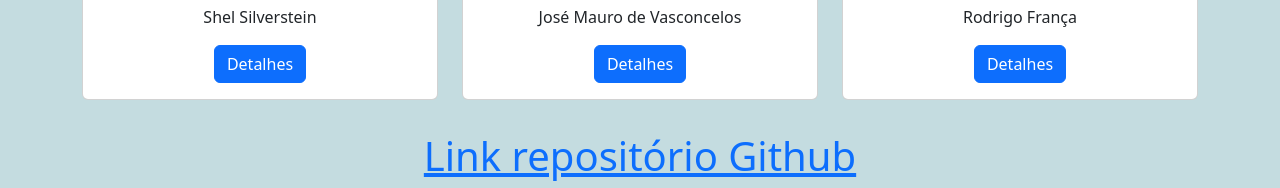
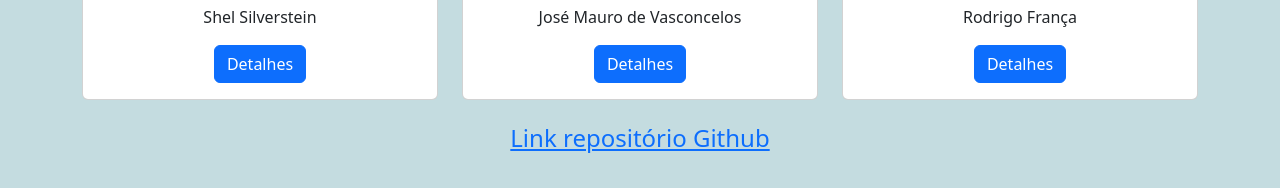
Before and after one commit to jneres00/biblioteca-virtual, a plain HTML site: page index.html in a window 1280 px wide. Shown: the part 2255-2443 px from the top of the page. After the commit the page ends 2415 px from the top, so only its background shows below. Drawn offline with nearby package versions, Linux system fonts and the light colour scheme.

Commit message:
Update index.html

```diff
--- a/index.html
+++ b/index.html
@@ -181,7 +181,7 @@
                     </div>
                 </div>
             </div>
-          <h4><h1><a href="https://github.com/jneres00/biblioteca-virtual">Link repositório Github</a></h1></h4>
+          <h4><a href="https://github.com/jneres00/biblioteca-virtual">Link repositório Github</a></h4>
     <script src="https://cdn.jsdelivr.net/npm/bootstrap@5.3.2/dist/js/bootstrap.bundle.min.js" integrity="sha384-C6RzsynM9kWDrMNeT87bh95OGNyZPhcTNXj1NW7RuBCsyN/o0jlpcV8Qyq46cDfL" crossorigin="anonymous"></script>
 </body>
 </html>
```
